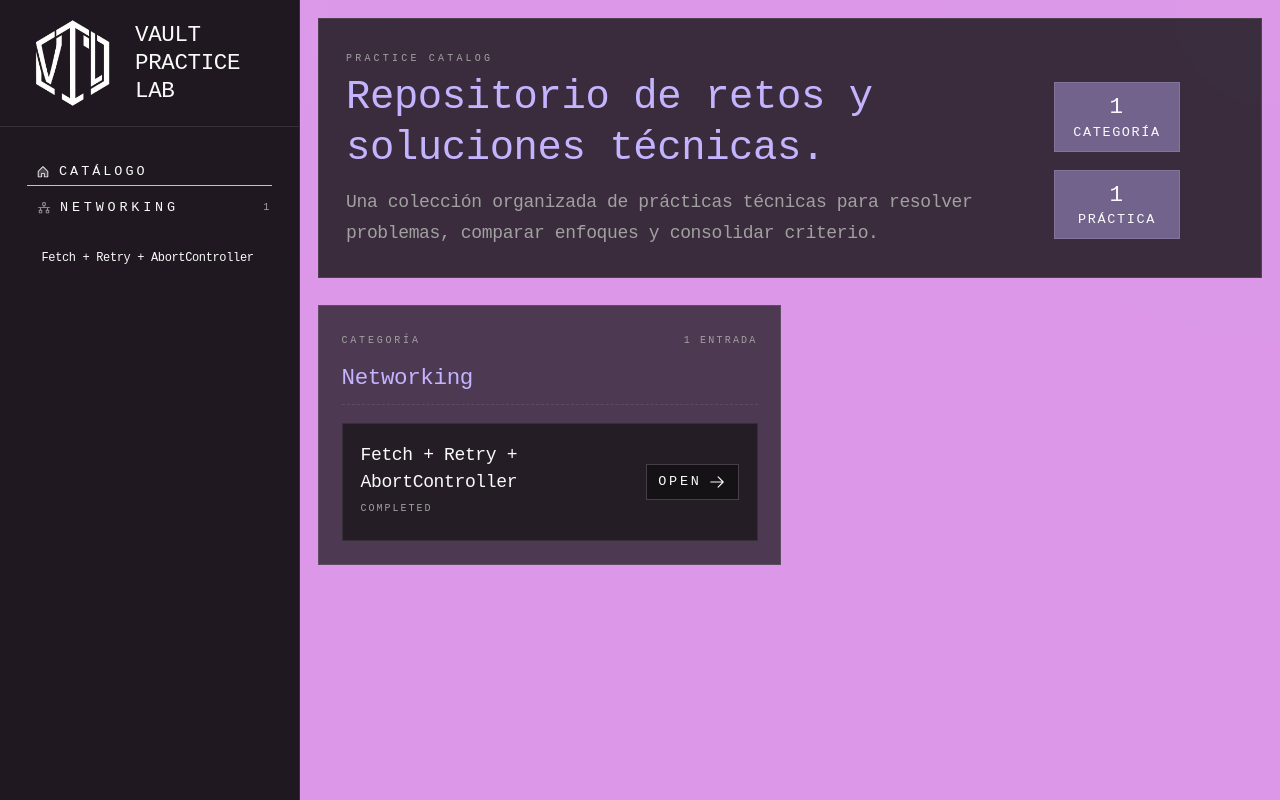
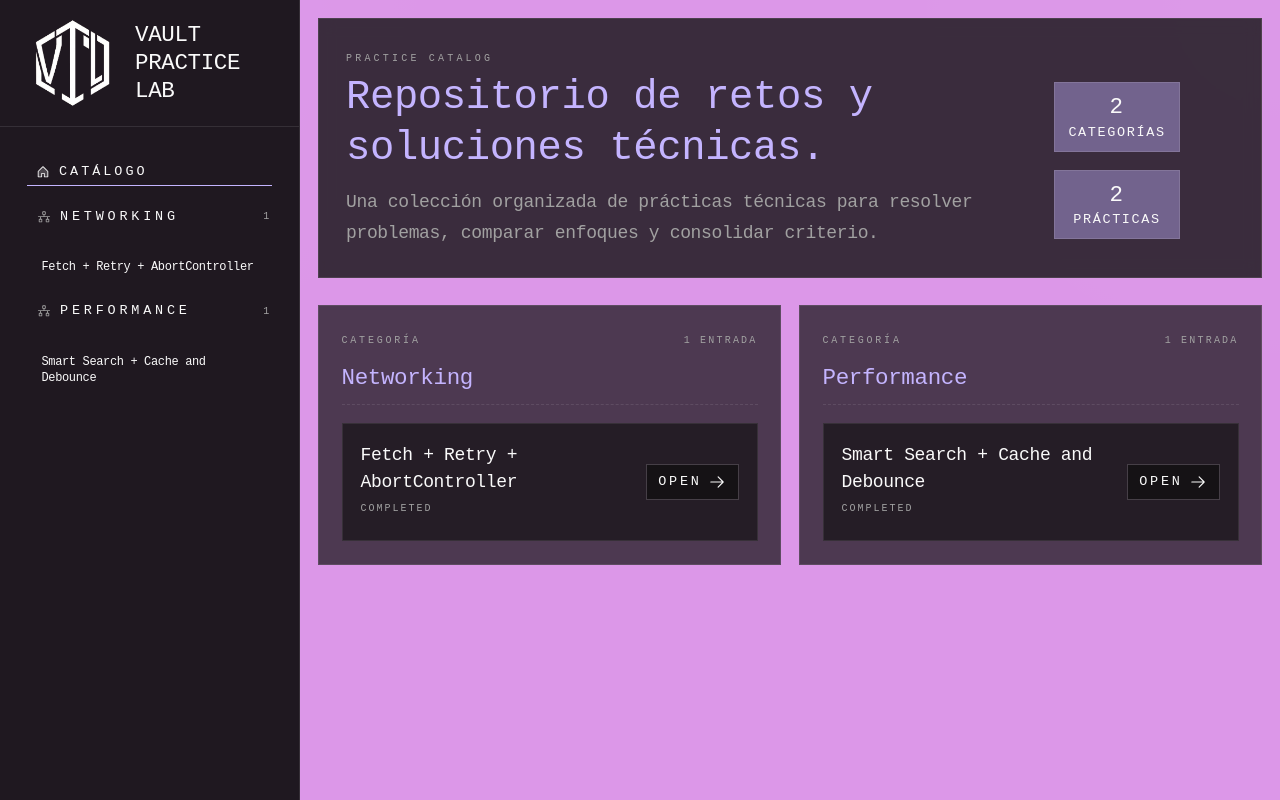
Before and after one commit to RE15EL/VPL, a React (Vite) app: page / in a window 1280 px wide. Built offline with nearby package versions, Linux system fonts and the light colour scheme.

Commit message:
feat(performance): add smart search practice entry

```diff
--- a/src/app/catalog/practices.ts
+++ b/src/app/catalog/practices.ts
@@ -1,8 +1,9 @@
 import { fetchWithRetryPractice } from "@/features/networking/fetch-with-retry";
 
 import type { PracticeCategoryGroup, PracticeDefinition } from "./types";
+import { smartSearchCacheDebouncePractice } from "@/features/performance";
 
-export const practiceDefinitions: PracticeDefinition[] = [fetchWithRetryPractice];
+export const practiceDefinitions: PracticeDefinition[] = [fetchWithRetryPractice, smartSearchCacheDebouncePractice];
 
 export const practiceCategoryGroups: PracticeCategoryGroup[] = Array.from(
   practiceDefinitions.reduce<Map<string, PracticeDefinition[]>>((groups, practice) => {
--- a/src/app/layout/catalog-navigation-content.tsx
+++ b/src/app/layout/catalog-navigation-content.tsx
@@ -67,7 +67,7 @@ export function CatalogNavigationContent({
           onClick={onNavigate}
           className={({ isActive }) =>
             cn(
-              "flex items-center gap-2 py-2 text-xs uppercase tracking-[0.22em] text-muted-foreground transition-colors pl-2",
+              "flex items-center gap-2 py-2 text-xs uppercase tracking-[0.22em] text-muted-foreground transition-colors pl-2 mb-2",
               isActive &&
                 "border-b border-violet-300! pb-1",
             )
@@ -81,7 +81,7 @@ export function CatalogNavigationContent({
           type="multiple"
           value={openCategories}
           onValueChange={setOpenCategories}
-          className="space-y-6"
+          className="space-y-0"
         >
           {practiceCategoryGroups.map((group) => (
             <AccordionItem
--- /dev/null
+++ b/src/features/performance/index.ts
@@ -0,0 +1,10 @@
+import type { PracticeDefinition } from "@/app/catalog/types";
+import { SmartSearchCacheDebounce } from "./smart-search-cache-debounce";
+
+export const smartSearchCacheDebouncePractice = {
+  category: "performance",
+  slug: "smart-search",
+  title: "Smart Search + Cache and Debounce",
+  status: "completed",
+  component: SmartSearchCacheDebounce,
+} satisfies PracticeDefinition;
--- /dev/null
+++ b/src/features/performance/smart-search-cache-debounce.tsx
@@ -0,0 +1,5 @@
+
+
+export const SmartSearchCacheDebounce = () => {
+  return <div>SmartSearchCacheDebounce</div>;
+};
```
